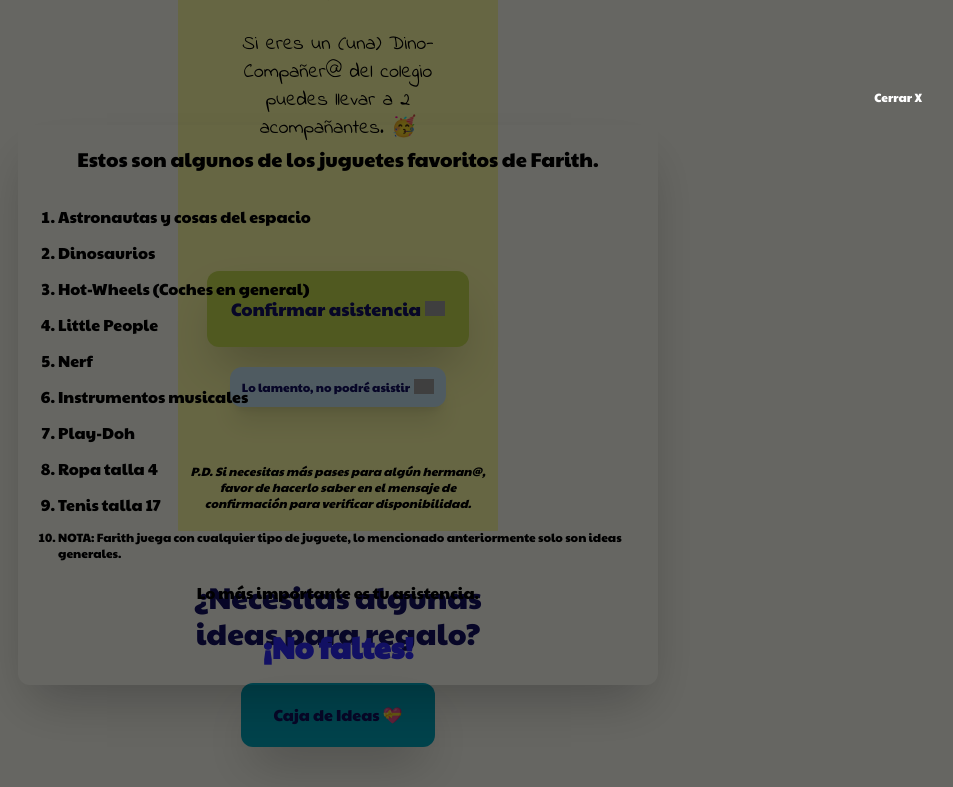
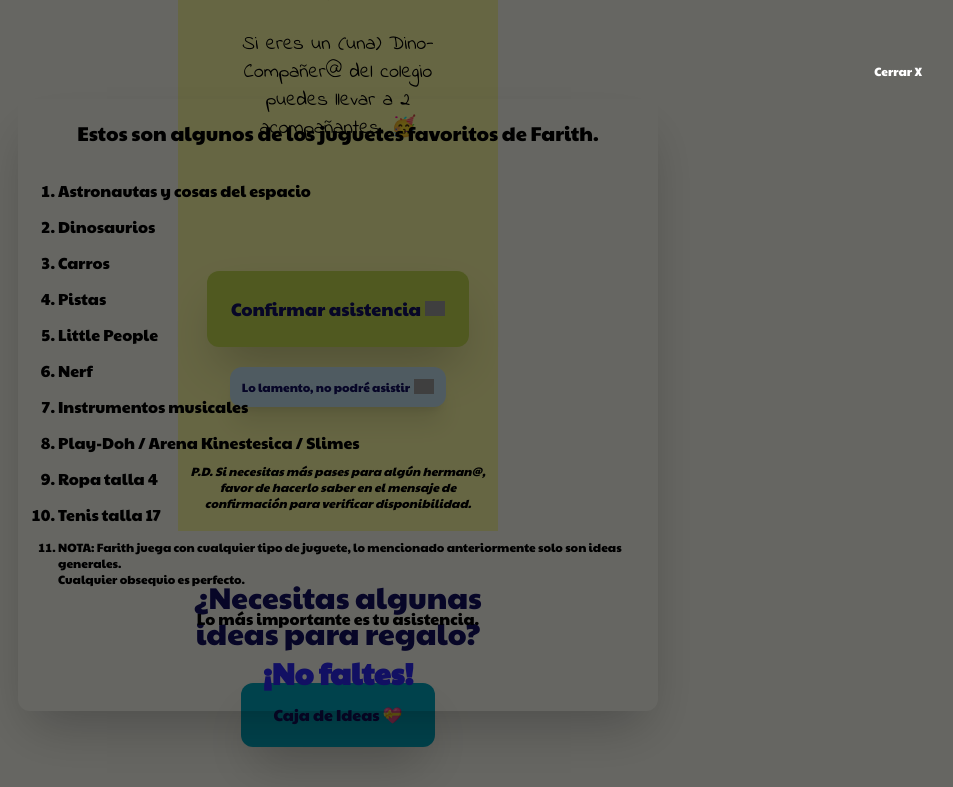
Before and after one commit to Mordecai14/birthday-invitation, an Astro site: page /home in a window 1280 px wide. Both pictures are taken after a click on the button "Caja de Ideas 💝". Shown: the part 2446-3233 px from the top of the page, without its empty margins (302-1255 px from the left). Built offline with nearby package versions, Linux system fonts and the light colour scheme; Astro itself is replaced by a stand-in of ours; grey boxes are pictures that could not be loaded; a web font is replaced by a local one; what tailwindcss-animated would draw is missing.

Commit message:
ajustes finales

```diff
--- a/src/components/modalGift/ModalGift.tsx
+++ b/src/components/modalGift/ModalGift.tsx
@@ -34,16 +34,18 @@ const ModalGift = () => {
               >
                 <li className="mt-3">Astronautas y cosas del espacio</li>
                 <li className="mt-3">Dinosaurios</li>
-                <li className="mt-3">Hot-Wheels (Coches en general)</li>
+                <li className="mt-3">Carros</li>
+                <li className="mt-3">Pistas</li>
                 <li className="mt-3">Little People</li>
                 <li className="mt-3">Nerf</li>
                 <li className="mt-3">Instrumentos musicales</li>
-                <li className="mt-3">Play-Doh</li>
+                <li className="mt-3">Play-Doh / Arena Kinestesica / Slimes </li>
                 <li className="mt-3">Ropa talla 4</li>
                 <li className="mt-3">Tenis talla 17</li>
                 <li className="mt-3 text-xs">
                   NOTA: Farith juega con cualquier tipo de juguete, lo
-                  mencionado anteriormente solo son ideas generales.
+                  mencionado anteriormente solo son ideas generales. <br />
+                  Cualquier obsequio es perfecto.
                 </li>
               </ol>
               <p className="mt-5">
```
